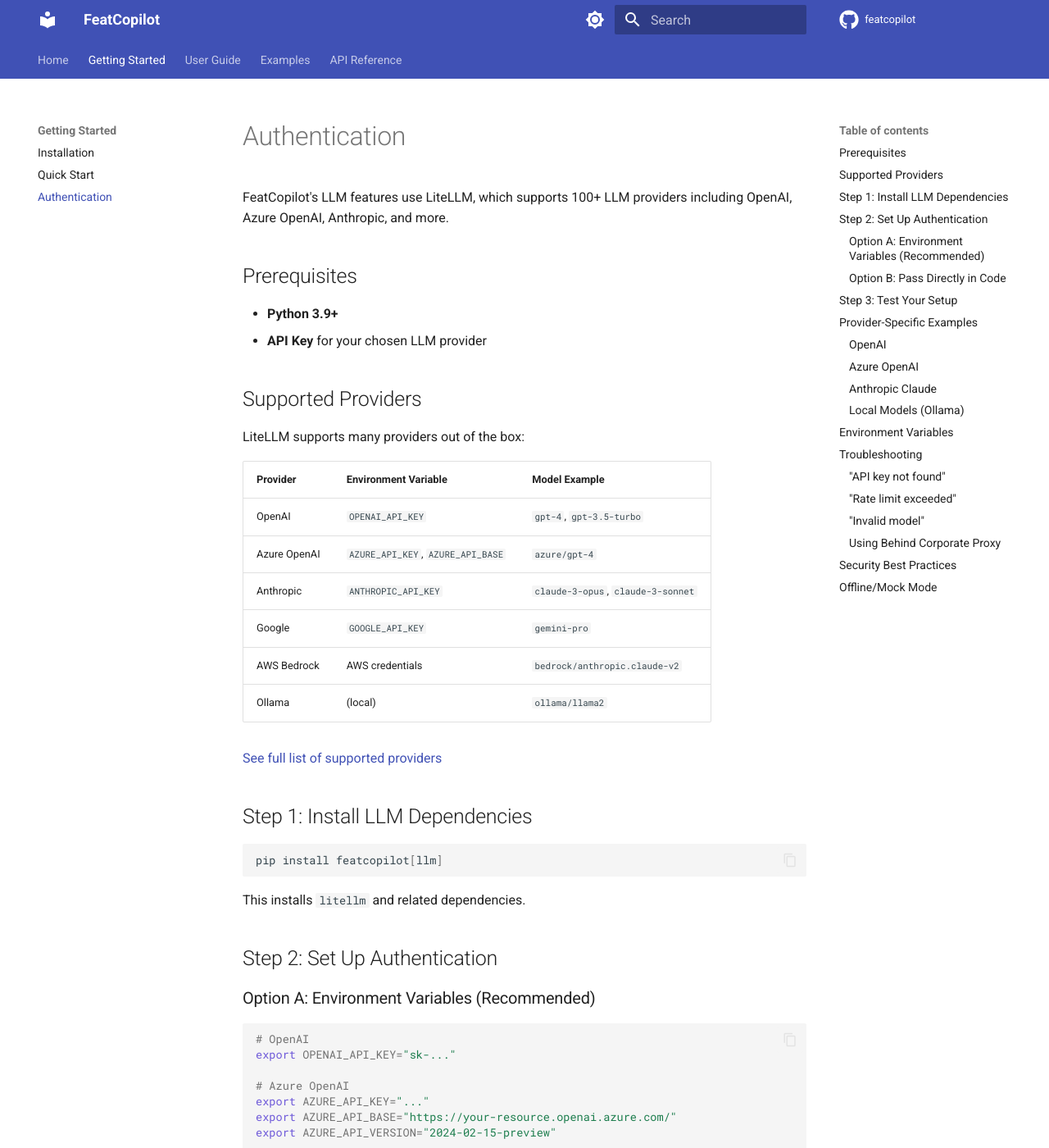
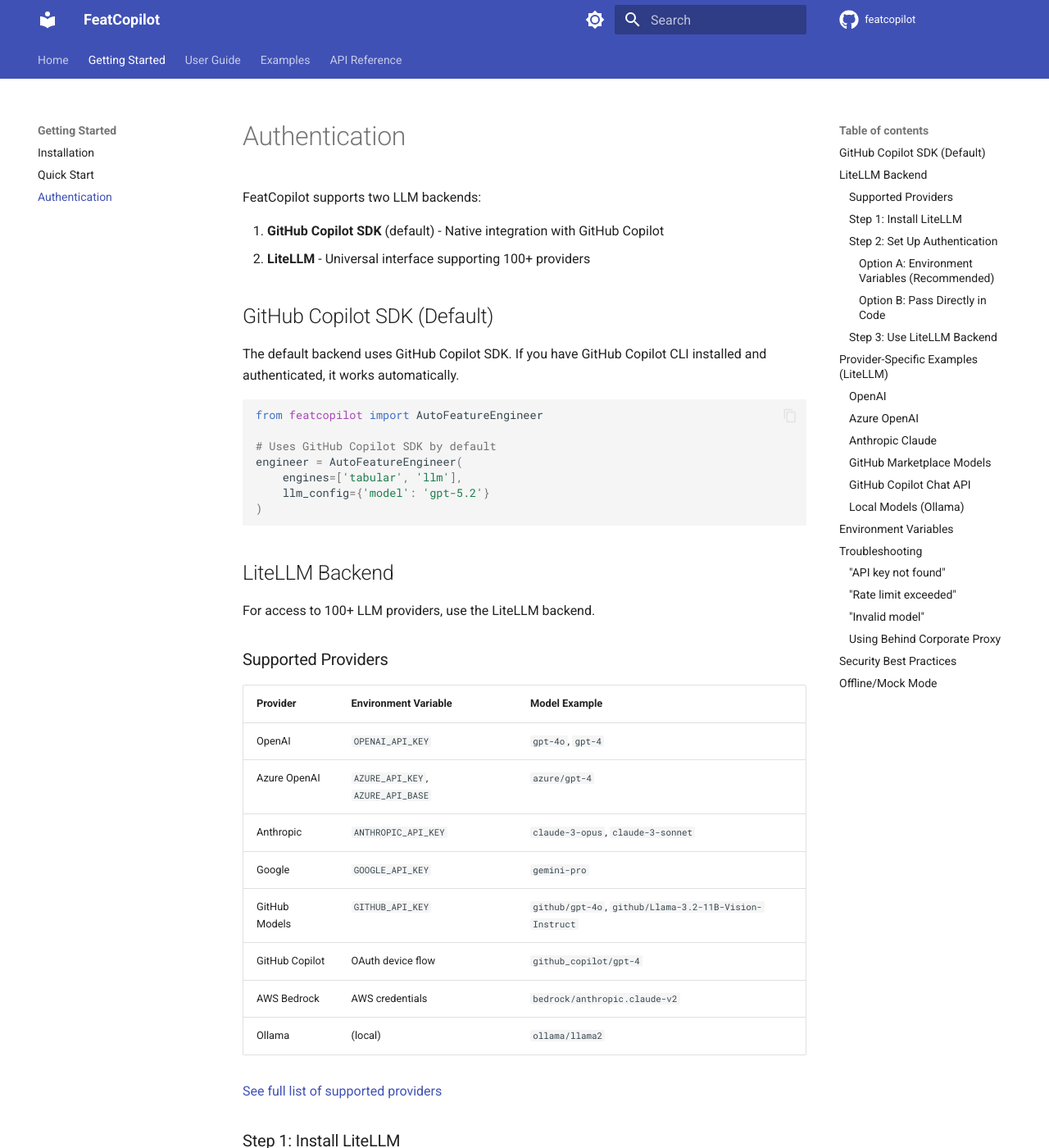
Before and after one commit to thinkall/featcopilot, an MkDocs documentation site: the page built from docs/getting-started/authentication.md, in a window 1280 px wide and 1400 px high. Shown: the whole window at 82% size. Built offline with MkDocs 1.6.1 and Material for MkDocs 9.7.7, drawn with Linux system fonts in a browser that asks for light colours; comment, search, counter and statistics services are not loaded; some of the changed text lies outside the part shown.

Commit message:
docs: clarify LLM backend options (Copilot SDK + LiteLLM)
Update messaging to accurately reflect that FeatCopilot supports:
- GitHub Copilot SDK (default/native backend)
- LiteLLM (100+ providers including OpenAI, Azure, Anthropic, etc.)

Updated files:
- README.md: Updated tagline and LLM engine description
- docs/index.md: Updated subtitle and description
- docs/getting-started/installation.md: Document both LLM install options
- docs/getting-started/authentication.md: Add Copilot SDK section, reorganize

````diff
--- a/docs/getting-started/authentication.md
+++ b/docs/getting-started/authentication.md
@@ -1,38 +1,52 @@
 # Authentication
 
-FeatCopilot's LLM features use LiteLLM, which supports 100+ LLM providers including OpenAI, Azure OpenAI, Anthropic, and more.
+FeatCopilot supports two LLM backends:
 
-## Prerequisites
+1. **GitHub Copilot SDK** (default) - Native integration with GitHub Copilot
+2. **LiteLLM** - Universal interface supporting 100+ providers
 
-- **Python 3.9+**
-- **API Key** for your chosen LLM provider
+## GitHub Copilot SDK (Default)
 
-## Supported Providers
+The default backend uses GitHub Copilot SDK. If you have GitHub Copilot CLI installed and authenticated, it works automatically.
 
-LiteLLM supports many providers out of the box:
+```python
+from featcopilot import AutoFeatureEngineer
+
+# Uses GitHub Copilot SDK by default
+engineer = AutoFeatureEngineer(
+    engines=['tabular', 'llm'],
+    llm_config={'model': 'gpt-5.2'}
+)
+```
+
+## LiteLLM Backend
+
+For access to 100+ LLM providers, use the LiteLLM backend.
+
+### Supported Providers
 
 | Provider | Environment Variable | Model Example |
 |----------|---------------------|---------------|
-| OpenAI | `OPENAI_API_KEY` | `gpt-4`, `gpt-3.5-turbo` |
+| OpenAI | `OPENAI_API_KEY` | `gpt-4o`, `gpt-4` |
 | Azure OpenAI | `AZURE_API_KEY`, `AZURE_API_BASE` | `azure/gpt-4` |
 | Anthropic | `ANTHROPIC_API_KEY` | `claude-3-opus`, `claude-3-sonnet` |
 | Google | `GOOGLE_API_KEY` | `gemini-pro` |
+| GitHub Models | `GITHUB_API_KEY` | `github/gpt-4o`, `github/Llama-3.2-11B-Vision-Instruct` |
+| GitHub Copilot | OAuth device flow | `github_copilot/gpt-4` |
 | AWS Bedrock | AWS credentials | `bedrock/anthropic.claude-v2` |
 | Ollama | (local) | `ollama/llama2` |
 
 [See full list of supported providers](https://docs.litellm.ai/docs/providers)
 
-## Step 1: Install LLM Dependencies
+### Step 1: Install LiteLLM
 
 ```bash
-pip install featcopilot[llm]
+pip install featcopilot[litellm]
 ```
 
-This installs `litellm` and related dependencies.
+### Step 2: Set Up Authentication
 
-## Step 2: Set Up Authentication
-
-### Option A: Environment Variables (Recommended)
+#### Option A: Environment Variables (Recommended)
 
 ```bash
 # OpenAI
@@ -45,9 +59,12 @@
 
 # Anthropic
 export ANTHROPIC_API_KEY="sk-ant-..."
+
+# GitHub Models
+export GITHUB_API_KEY="ghp_..."
 ```
 
-### Option B: Pass Directly in Code
+#### Option B: Pass Directly in Code
 
 ```python
 from featcopilot import AutoFeatureEngineer
@@ -55,28 +72,29 @@
 engineer = AutoFeatureEngineer(
     engines=['tabular', 'llm'],
     llm_config={
-        'model': 'gpt-4',
+        'model': 'gpt-4o',
+        'backend': 'litellm',
         'api_key': 'sk-...',  # Not recommended for production
     }
 )
 ```
 
-## Step 3: Test Your Setup
+### Step 3: Use LiteLLM Backend
 
 ```python
 from featcopilot import AutoFeatureEngineer
 
-# Test with your configured provider
+# Specify backend='litellm' to use LiteLLM
 engineer = AutoFeatureEngineer(
     engines=['llm'],
-    llm_config={'model': 'gpt-4'}  # or your preferred model
+    llm_config={
+        'model': 'gpt-4o',
+        'backend': 'litellm'
+    }
 )
-
-# If authentication works, you'll see LLM-generated features
-# If not, you'll see: "Warning: LLM not configured. Using mock responses."
 ```
 
-## Provider-Specific Examples
+## Provider-Specific Examples (LiteLLM)
 
 ### OpenAI
 
@@ -86,7 +104,8 @@
 engineer = AutoFeatureEngineer(
     engines=['tabular', 'llm'],
     llm_config={
-        'model': 'gpt-4',
+        'model': 'gpt-4o',
+        'backend': 'litellm',
         # Uses OPENAI_API_KEY from environment
     }
 )
@@ -101,6 +120,7 @@
     engines=['tabular', 'llm'],
     llm_config={
         'model': 'azure/your-deployment-name',
+        'backend': 'litellm',
         # Uses AZURE_API_KEY, AZURE_API_BASE from environment
     }
 )
@@ -115,7 +135,38 @@
     engines=['tabular', 'llm'],
     llm_config={
         'model': 'claude-3-sonnet-20240229',
+        'backend': 'litellm',
         # Uses ANTHROPIC_API_KEY from environment
+    }
+)
+```
+
+### GitHub Marketplace Models
+
+```python
+from featcopilot import AutoFeatureEngineer
+
+engineer = AutoFeatureEngineer(
+    engines=['tabular', 'llm'],
+    llm_config={
+        'model': 'github/gpt-4o',  # or github/Llama-3.2-11B-Vision-Instruct
+        'backend': 'litellm',
+        # Uses GITHUB_API_KEY from environment
+    }
+)
+```
+
+### GitHub Copilot Chat API
+
+```python
+from featcopilot import AutoFeatureEngineer
+
+# Uses OAuth device flow - you'll be prompted to authenticate
+engineer = AutoFeatureEngineer(
+    engines=['tabular', 'llm'],
+    llm_config={
+        'model': 'github_copilot/gpt-4',
+        'backend': 'litellm',
     }
 )
 ```
@@ -130,6 +181,7 @@
     engines=['tabular', 'llm'],
     llm_config={
         'model': 'ollama/llama2',
+        'backend': 'litellm',
         'api_base': 'http://localhost:11434',
     }
 )
````
Also changed, not shown: README.md (+11 -3 lines), docs/getting-started/installation.md (+16 -7 lines), docs/index.md (+2 -2 lines).
